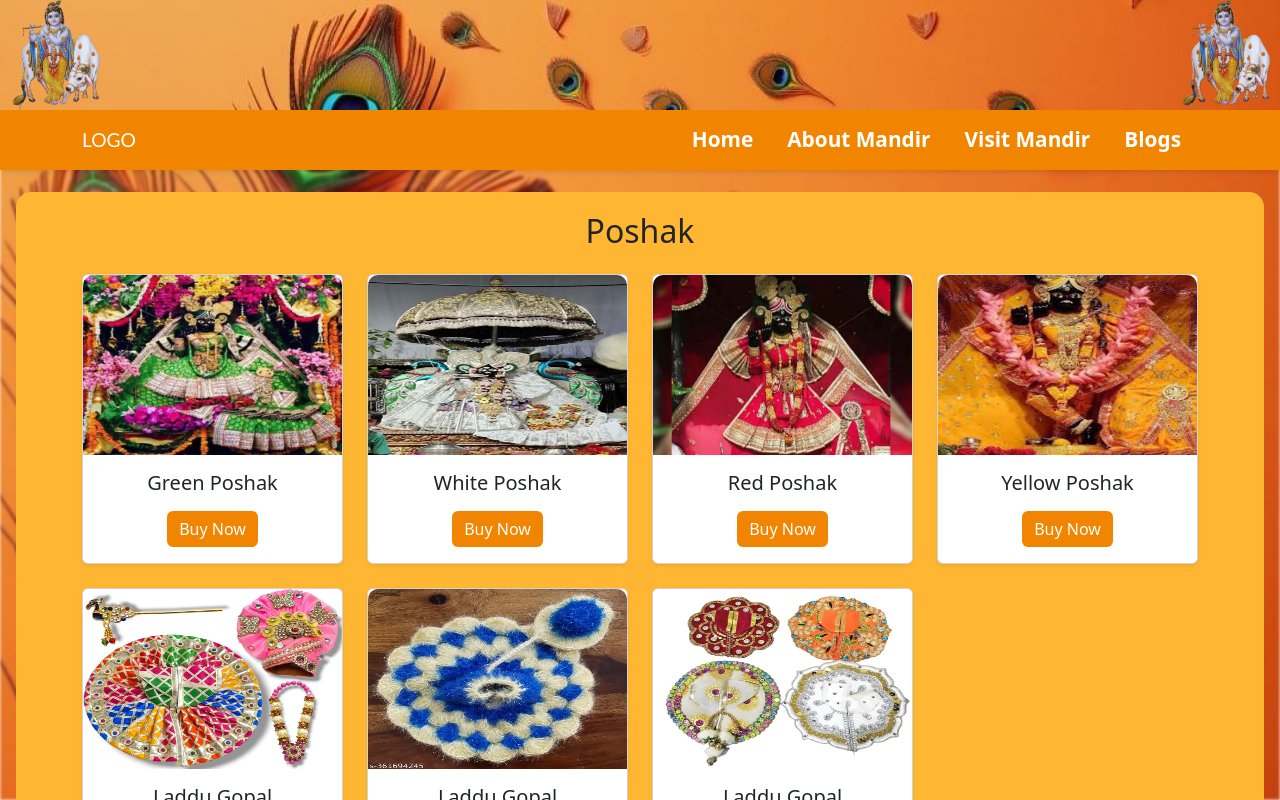
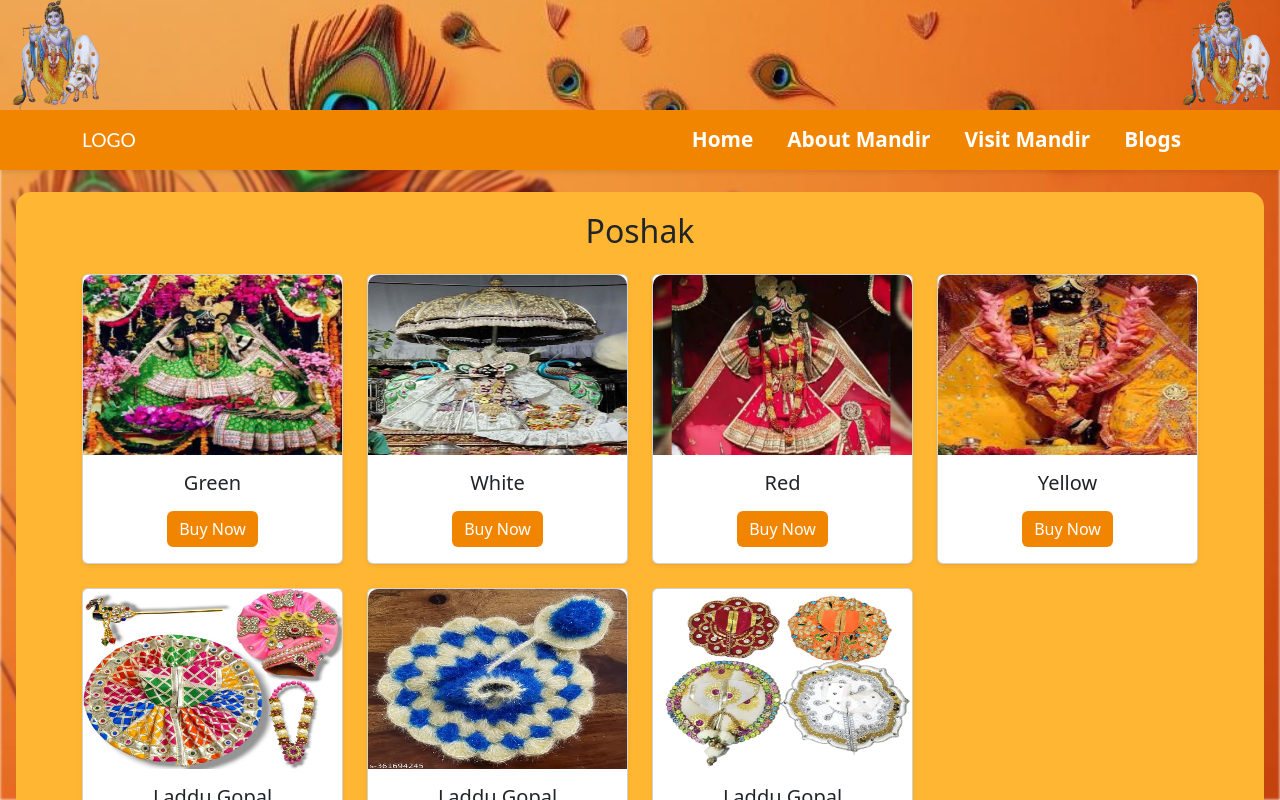
Before and after one commit to AAbhishek1234/Bankebihariwebsite, a React (Create React App) app: page /product/poshak in a window 1280 px wide. Shown: the top 800 px of the page. Built offline with nearby package versions, Linux system fonts and the light colour scheme.

Commit message:
all link description update

```diff
--- a/src/pages/Poshak.jsx
+++ b/src/pages/Poshak.jsx
@@ -10,25 +10,25 @@ const Poshak = () => {
   // Sample product data
   const products = [
     {
-      title: "Green Poshak",
+      title: "Green ",
       description: "A short description of Prashad.",
       image: "/images/dress1.webp",
 
     },
     {
-      title: "White Poshak",
+      title: "White ",
       description: "A short description of Prashad.",
       image: "/images/dress2.jpg",
 
     },
     {
-      title: "Red Poshak",
+      title: "Red ",
       description: "A short description of Prashad.",
       image: "/images/dress3.webp",
 
     },
     {
-      title: "Yellow Poshak",
+      title: "Yellow ",
       description: "A short description of Prashad.",
       image: "/images/d5.jpeg",
 
```
